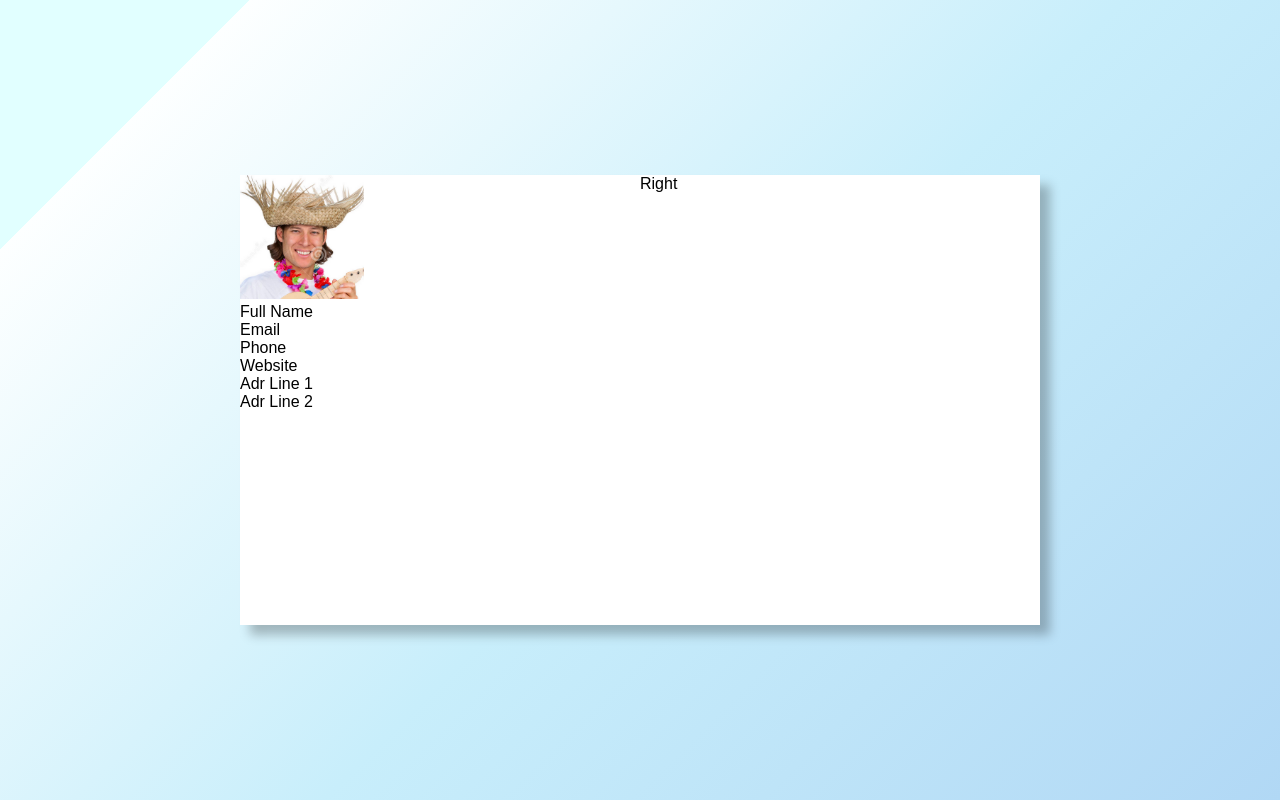
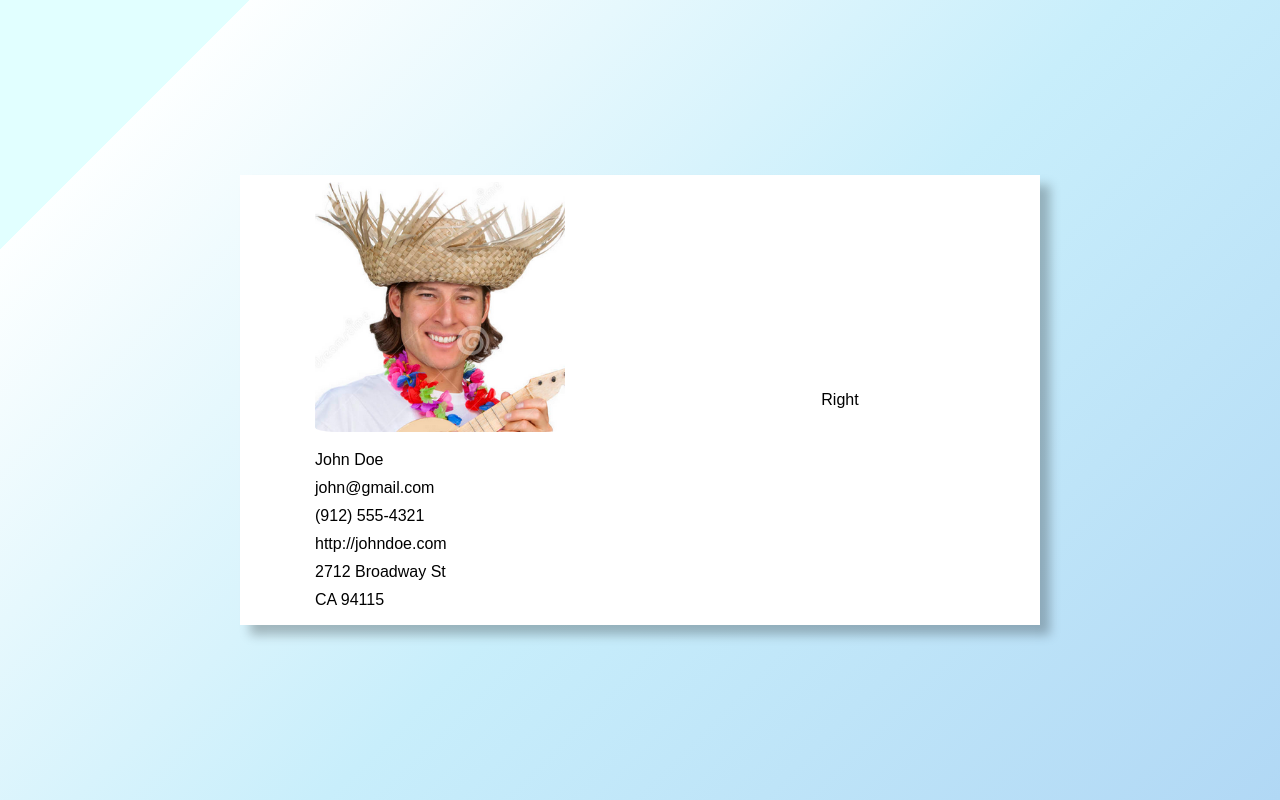
Before and after one commit to coryschimm/react-resume-site, a React (Create React App) app: page / in a window 1280 px wide. Built offline with nearby package versions, Linux system fonts and the light colour scheme.

Commit message:
added resume data as a json object and used that info to populate some the summary section of the site

```diff
--- a/src/App.js
+++ b/src/App.js
@@ -2,6 +2,7 @@ import React, { Component } from "react";
 import styled, { keyframes } from "styled-components";
 import OverView from "./OverView";
 import EducationView from "./EducationView";
+import ResumeData from "./resume.json";
 
 const fadeIn = keyframes`
   from {
@@ -42,8 +43,6 @@ const ContentContainer = styled.div`
   box-shadow: 10px 10px 10px rgba(0, 0, 0, 0.25);
 `;
 
-const LeftContentArea = styled.div``;
-
 class App extends Component {
   constructor() {
     super();
@@ -74,7 +73,7 @@ class App extends Component {
   getView() {
     switch (this.state.view) {
       case "overview":
-        return <OverView />;
+        return <OverView canidateOverview={ResumeData.basics} />;
 
       case "education":
         return <EducationView />;
@@ -84,9 +83,9 @@ class App extends Component {
   render() {
     return (
       <SiteContainer
-        onClick={() => {
-          this.changeView("education");
-        }}
+      // onClick={() => {
+      //   this.changeView("education");
+      // }}
       >
         <ContentContainer out={this.state.visible}>
           {this.getView()}
--- a/src/OverView.js
+++ b/src/OverView.js
@@ -10,6 +10,9 @@ const Container = styled.div`
 const LeftContainer = styled.div`
   width: 50%;
   height: 450px;
+  display: flex;
+  align-items: center;
+  justify-content: center;
 `;
 
 class OverView extends Component {
@@ -25,11 +28,9 @@ class OverView extends Component {
     return (
       <Container>
         <LeftContainer>
-          <Summary />
+          <Summary canidateInfo={this.props.canidateOverview} />
         </LeftContainer>
-        <LeftContainer>
-          Right
-        </LeftContainer>
+        <LeftContainer>Right</LeftContainer>
       </Container>
     );
   }
--- a/src/Summary.js
+++ b/src/Summary.js
@@ -1,29 +1,39 @@
 import React, { Component } from "react";
 import styled, { keyframes } from "styled-components";
-import pic from './assets/profile.jpg'
+import pic from "./assets/profile.jpg";
 
 const ProfileImage = styled.img`
+  border-radius: 20px;
+  padding-bottom: 15px;
+`;
 
+const SummarySection = styled.div`
+  padding-bottom: 10px;
 `;
 
 class Summary extends Component {
   constructor() {
     super();
-    this.state = {
-    };
+    this.state = {};
   }
 
   render() {
-    return(
-    <div>
-    <ProfileImage src={pic} height="124" width="124"/> <br/>
-    Full Name <br/>
-    Email <br/>
-    Phone <br/>
-    Website <br/>
-    Adr Line 1 <br/>
-    Adr Line 2 <br/>
-    </div>);
+    console.log("canidateOverview", this.props.canidateInfo);
+    return (
+      <div>
+        <ProfileImage src={pic} height="250" width="250" />
+        <SummarySection>{this.props.canidateInfo.name}</SummarySection>
+        <SummarySection> {this.props.canidateInfo.email}</SummarySection>
+        <SummarySection>{this.props.canidateInfo.phone}</SummarySection>
+        <SummarySection> {this.props.canidateInfo.website}</SummarySection>
+        <SummarySection>
+          {this.props.canidateInfo.location.addressLine1}
+        </SummarySection>
+        <SummarySection>
+          {this.props.canidateInfo.location.addressLine2}
+        </SummarySection>
+      </div>
+    );
   }
 }
 
--- a/src/index.js
+++ b/src/index.js
@@ -4,6 +4,5 @@ import "./index.css";
 import App from "./App";
 import registerServiceWorker from "./registerServiceWorker";
 
-console.log(">>>>", window.innerWidth);
 ReactDOM.render(<App />, document.getElementById("root"));
 registerServiceWorker();
--- /dev/null
+++ b/src/resume.json
@@ -0,0 +1,14 @@
+{
+  "basics": {
+    "name": "John Doe",
+    "label": "Programmer",
+    "email": "john@gmail.com",
+    "phone": "(912) 555-4321",
+    "website": "http://johndoe.com",
+    "summary": "A summary of John Doe...",
+    "location": {
+      "addressLine1": "2712 Broadway St",
+      "addressLine2": "CA 94115"
+    }
+}
+}
```
Also changed, not shown: package.json (+7 -0 lines), 1 other file (tests, documents, lock files or other folders).
